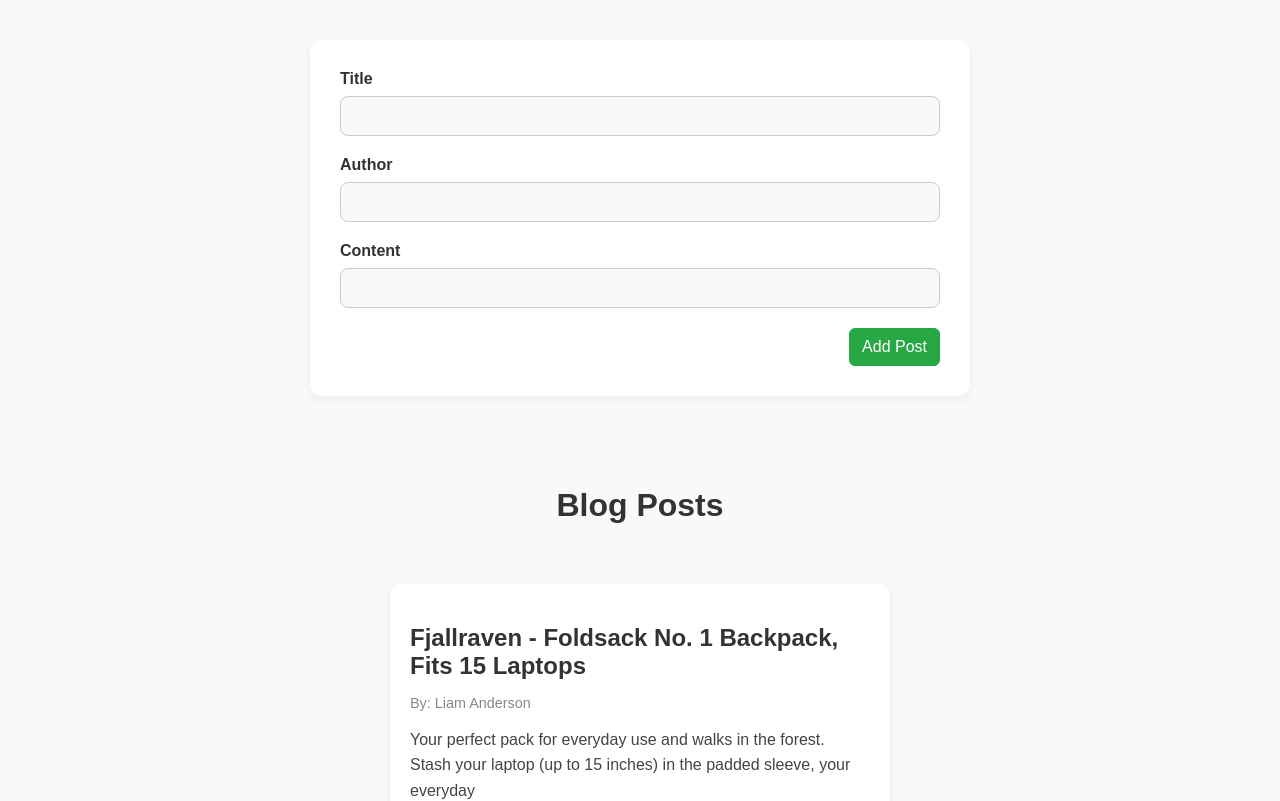
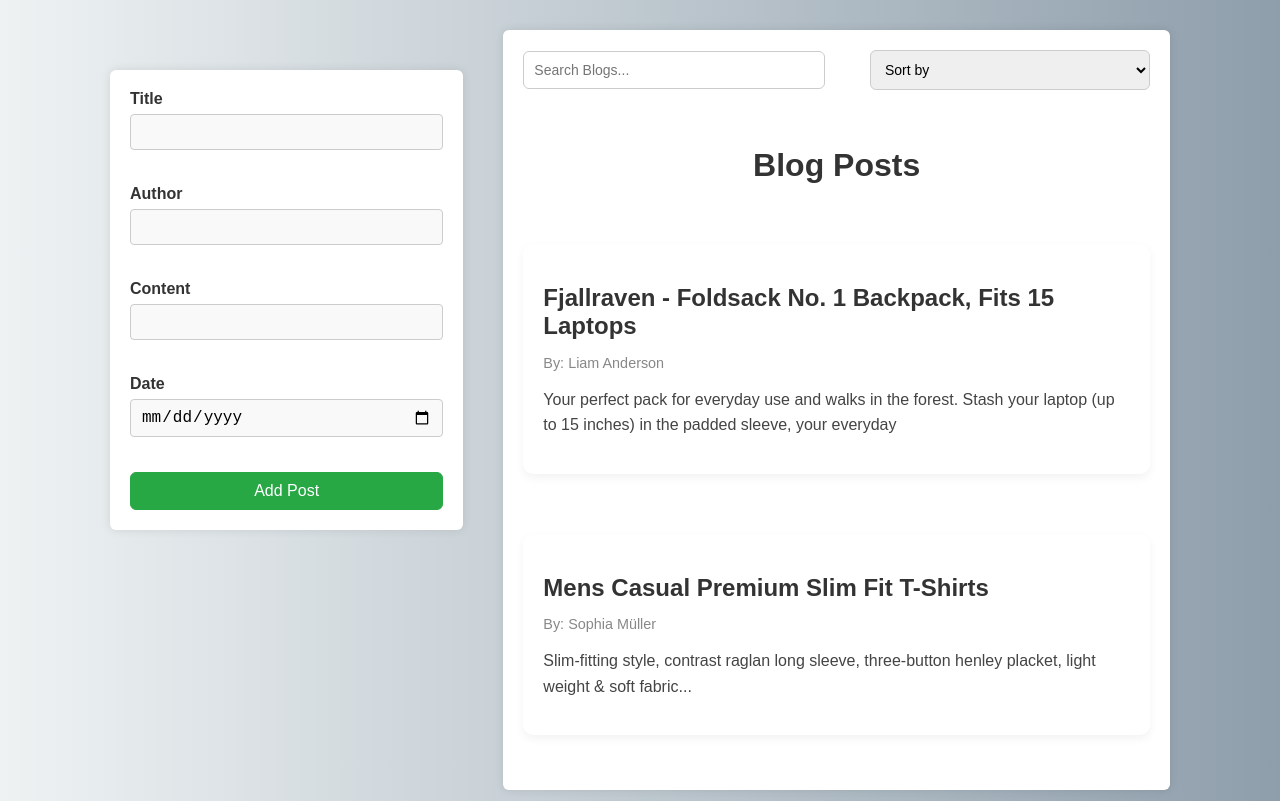
Before and after one commit to sedaakin1/blog-yonetim-uygulamasi, a React (Vite) app: page / in a window 1280 px wide. Shown: the top 801 px of the page. Built offline with nearby package versions, Linux system fonts and the light colour scheme.

Commit message:
css güncellemeleri

```diff
--- /dev/null
+++ b/src/App.css
@@ -0,0 +1,97 @@
+body {
+  margin: 0;
+  padding: 0;
+  background: #8e9eab; /* fallback for old browsers */
+  background: -webkit-linear-gradient(to right, #eef2f3, #8e9eab);
+  background: linear-gradient(to right, #eef2f3, #8e9eab);
+  font-family: Arial, sans-serif;
+  min-height: 100vh;
+}
+
+
+.app-container {
+  max-width: 1100px;
+  margin: 30px auto;
+  display: flex;
+  gap: 40px;
+  justify-content: center;
+  align-items: flex-start;
+  padding: 0 20px;
+  box-sizing: border-box;
+}
+
+
+
+/* BlogList stilleri */
+.blog-list {
+  flex: 2;
+  background-color: white;
+  padding: 20px;
+  border-radius: 6px;
+  box-shadow: 0 0 10px rgba(0,0,0,0.1);
+  min-width: 400px;
+  max-width: 700px;
+  width: 100%;
+  max-height: 90vh;
+  overflow-y: auto;
+}
+
+.blog-list h1 {
+  text-align: center;
+  margin-bottom: 20px;
+}
+
+/* AddNewBlog form container */
+.add-product-form {
+  flex: 1;
+  background-color: white;
+  padding: 20px;
+  border-radius: 6px;
+  box-shadow: 0 0 10px rgba(0,0,0,0.1);
+  min-width: 280px;
+  max-width: 400px;
+}
+
+/* BlogInput container */
+.blog-input {
+  display: flex;
+  flex-direction: column;
+  margin-bottom: 15px;
+}
+
+.blog-input label {
+  margin-bottom: 6px;
+  font-weight: 600;
+  color: #333;
+}
+
+.blog-input input {
+  padding: 8px 10px;
+  font-size: 16px;
+  border-radius: 4px;
+  border: 1px solid #ccc;
+  outline-color: #8e9eab;
+  transition: border-color 0.3s ease;
+}
+
+.blog-input input:focus {
+  border-color: #6b7c93;
+}
+
+
+button {
+  width: 100%;
+  padding: 12px 0;
+  font-size: 18px;
+  font-weight: 700;
+  border: none;
+  border-radius: 6px;
+  background-color: #4c77af;
+  color: white;
+  cursor: pointer;
+  transition: background-color 0.3s ease;
+}
+
+button:hover {
+  background-color: #165476;
+}
--- a/src/App.jsx
+++ b/src/App.jsx
@@ -2,12 +2,13 @@
 import BlogList from "./components/BlogList/BlogList";
 import AddNewBlog from "./components/BlogList/AddNewBlog";
 import { blogData } from "./data/blogData";
+import "./App.css";
 
 function App() {
   const [blogs, setBlogs] = useState(blogData);
 
   return (
-    <div>
+    <div className="app-container">
       <AddNewBlog setBlog={setBlogs} />
       <BlogList blogs={blogs} />
     </div>
--- a/src/components/BlogList/AddNewBlog.jsx
+++ b/src/components/BlogList/AddNewBlog.jsx
@@ -1,4 +1,4 @@
-import React, {useState} from 'react'
+import  {useState} from 'react'
 import BlogInput from './BlogInput';
 import Button from "../UI/Button";
 import "./AddNewBlog.css"
@@ -19,6 +19,11 @@
     type:  "text",
     name: "content",
   },
+  {
+    label: "Date",
+    type: "date",
+    name: "date",
+  }
 ];
 
 const AddNewBlog = ({setBlog}) => {
@@ -26,6 +31,7 @@
     title:"",
     author:"",
     content:"",
+    date:"",
   });
 
   function handleChange({target: {name, value}}){
@@ -48,6 +54,7 @@
       title: newBlog.title,
       author: newBlog.author,
       content: newBlog.content,
+      date: newBlog.date,
     };
 
     setBlog((prevState) => [updatedBlog, ...prevState]);
@@ -56,6 +63,7 @@
       title: "",
       author: "",
       content: "",
+      date:"",
     });
   }
 
--- a/src/components/BlogList/BlogInput.jsx
+++ b/src/components/BlogList/BlogInput.jsx
@@ -1,5 +1,3 @@
-import React from "react";
-
 
 const BlogInput = ({ label, type, name, value, handleChange }) => {
   return (
--- a/src/components/BlogList/BlogList.css
+++ b/src/components/BlogList/BlogList.css
@@ -29,3 +29,22 @@
   max-width: 600px;
   box-shadow: 0 4px 10px rgba(0, 0, 0, 0.05);
 }
+
+.blog-controls {
+  display: flex;
+  justify-content: space-between;
+  align-items: center;
+  margin-bottom: 16px;
+  gap: 12px;
+  flex-wrap: wrap;
+}
+
+.blog-controls input,
+.blog-controls select {
+  padding: 10px;
+  border-radius: 6px;
+  border: 1px solid #ccc;
+  font-size: 14px;
+  width: 100%;
+  max-width: 280px;
+}
--- a/src/components/BlogList/BlogList.jsx
+++ b/src/components/BlogList/BlogList.jsx
@@ -1,24 +1,63 @@
-import React from 'react';
-// import {blogData} from "../../data/blogData";
+import React, { useState } from 'react';
 import BlogItem from './BlogItem';
-import "./BlogList.css"
+import "./BlogList.css";
 
-function BlogList({blogs}) {
+function BlogList({ blogs }) {
+  const [searchTerm, setSearchTerm] = useState("");
+  const [sortKey, setSortKey] = useState("");
+
+  const handleSearch = (e) => {
+    setSearchTerm(e.target.value.toLowerCase());
+  };
+
+  const handleSortChange = (e) => {
+    setSortKey(e.target.value);
+  };
+
+  const filteredBlogs = blogs
+    .filter(blog =>
+      blog.title.toLowerCase().includes(searchTerm) ||
+      blog.author.toLowerCase().includes(searchTerm) ||
+      blog.content?.toLowerCase().includes(searchTerm)
+    )
+    .sort((a, b) => {
+      if (sortKey === "author") {
+        return a.author.localeCompare(b.author);
+      }
+      if (sortKey === "date" && a.date && b.date) {
+        return new Date(b.date) - new Date(a.date); // Yeni > Eski
+      }
+      return 0;
+    });
+
   return (
     <div className='blog-list'>
+      <div className='blog-controls'>
+        <input
+          type="text"
+          placeholder="Search Blogs..."
+          value={searchTerm}
+          onChange={handleSearch}
+        />
+        <select onChange={handleSortChange} value={sortKey}>
+          <option value="">Sort by</option>
+          <option value="date">Date</option>
+          <option value="author">Author</option>
+        </select>
+      </div>
 
-       <h1>Blog Posts</h1>
+      <h1 className='blog-title-main'>Blog Posts</h1>
 
-      {blogs.map((blog) =>
-      <BlogItem
-       key={blog.id}
-       title={blog.title}
-       description={blog.description}
-       author={blog.author}
-      />
-      )}
+      {filteredBlogs.map((blog) => (
+        <BlogItem
+          key={blog.id}
+          title={blog.title}
+          description={blog.description || blog.content}
+          author={blog.author}
+        />
+      ))}
     </div>
-  )
+  );
 }
 
-export default BlogList
+export default BlogList;
```
